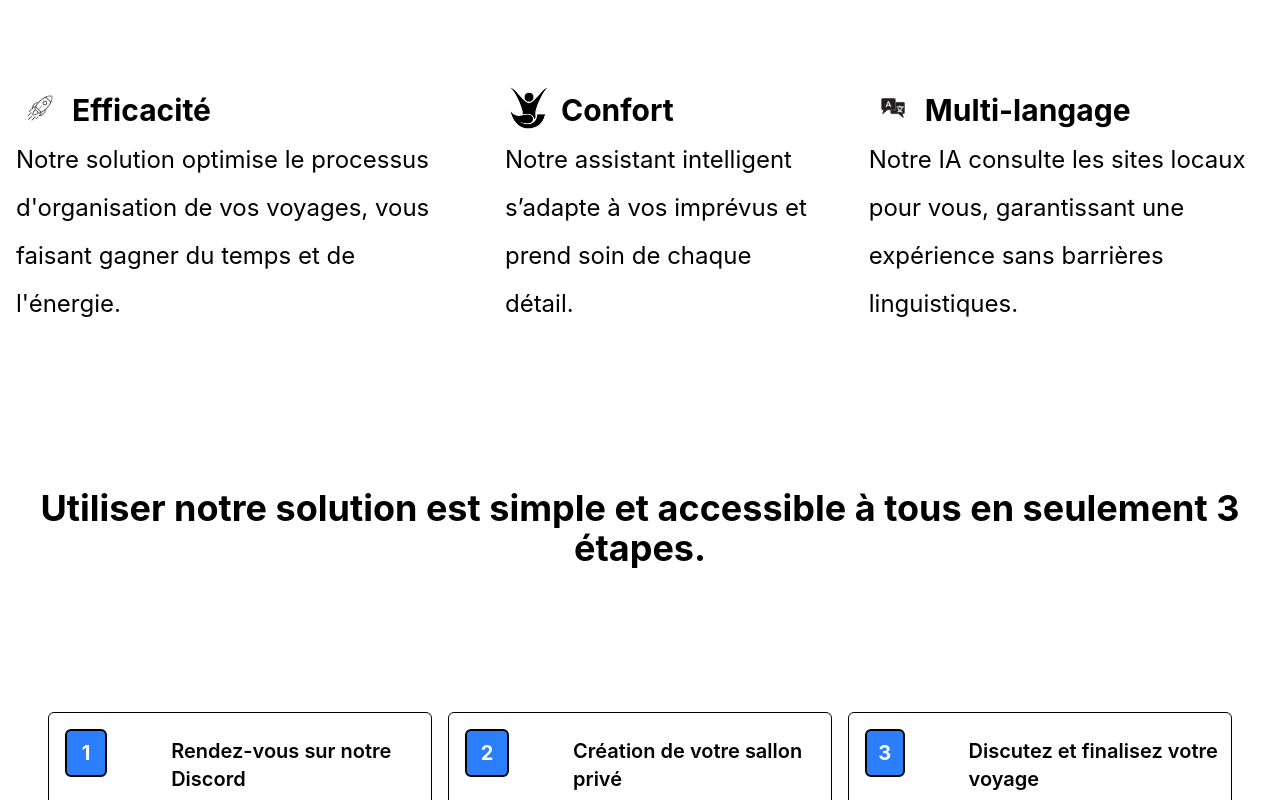
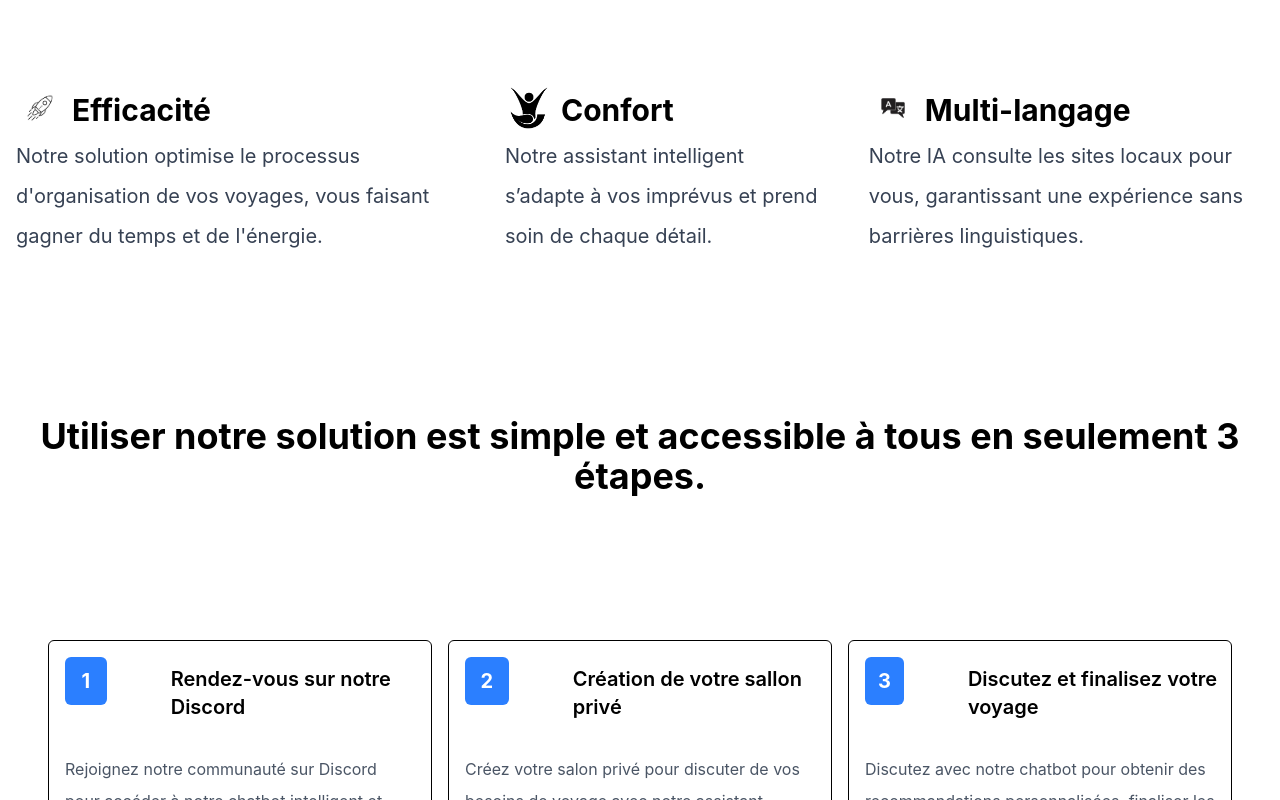
Before and after one commit to Vutivo/eliza, a React (Vite) app in the folder code/landing/: page / in a window 1280 px wide. Shown: the part 2300-3100 px from the top of the page. Built offline with nearby package versions, Linux system fonts and the light colour scheme.

Commit message:
refactor(Use): removed border from  number

```diff
--- a/code/landing/src/componants/Soluce.tsx
+++ b/code/landing/src/componants/Soluce.tsx
@@ -9,7 +9,7 @@ image: string;
                 <img  className="w-12 h-12 " src={image} alt="Illustration" />
                 <h1 className="font-bold text-3xl m-2 ">{title}</h1>
             </div>
-            <p className=" whitespace-pre-line text-2xl leading-loose  ">{text}</p>
+            <p className="text-gray-700 whitespace-pre-line text-xl leading-loose  ">{text}</p>
 
 
         </div>
--- a/code/landing/src/componants/Use.tsx
+++ b/code/landing/src/componants/Use.tsx
@@ -6,7 +6,7 @@ export function Use({number, title, text}: {
   return (
     <div className=" flex flex-col w-[30%] h-[30vh] border border-black rounded-md ">
       <div className="flex flex-row ">
-        <div className="flex items-center justify-center w-12 h-12 border-2 border-black mt-4 ml-4 rounded-md text-xl font-bold text-white bg-blue-500">
+        <div className="flex items-center justify-center w-12 h-12 mt-4 ml-4 rounded-md text-xl font-bold text-white bg-blue-500">
         {number}
         </div>
         <h2 className="text-xl font-semibold mt-6 ml-16">{title}</h2>
```
